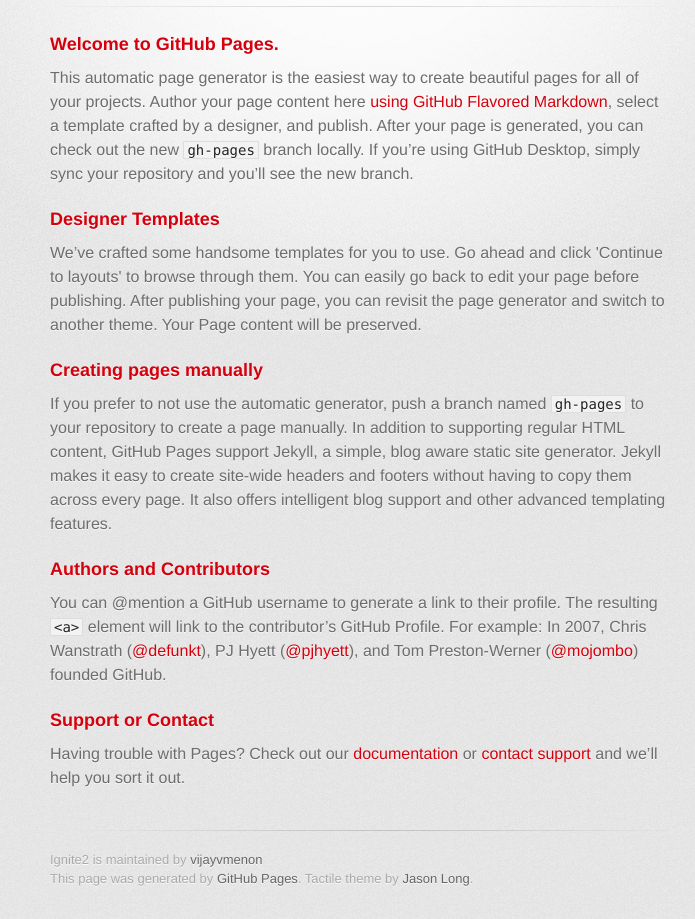
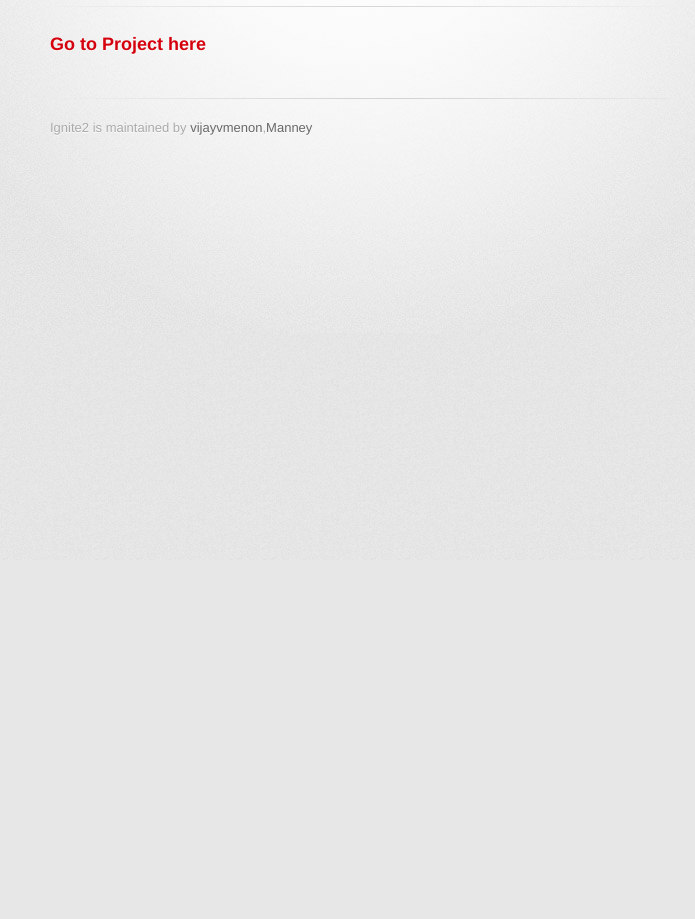
Before and after one commit to vijayvmenon/Ignite2, a website: page index.html in a window 1280 px wide. Shown: the part 240-1159 px from the top of the page, without its empty margins (280-975 px from the left). After the commit the page ends 800 px from the top, so only its background shows below. Drawn offline with Linux system fonts and the light colour scheme; a web font is replaced by a local one.

Commit message:
Update index.html

```diff
--- a/index.html
+++ b/index.html
@@ -10,7 +10,7 @@
     <!--[if lt IE 9]>
     <script src="//html5shiv.googlecode.com/svn/trunk/html5.js"></script>
     <![endif]-->
-    <title>Ignite2 by vijayvmenon</title>
+    <title>Ignite2 by vijayvmenon,Manney,Srikanth and Suman</title>
   </head>
 
   <body>
@@ -30,37 +30,12 @@
 
         <hr>
 
-        <section id="main_content">
-          <h3>
-<a id="welcome-to-github-pages" class="anchor" href="#welcome-to-github-pages" aria-hidden="true"><span aria-hidden="true" class="octicon octicon-link"></span></a>Welcome to GitHub Pages.</h3>
-
-<p>This automatic page generator is the easiest way to create beautiful pages for all of your projects. Author your page content here <a href="https://guides.github.com/features/mastering-markdown/">using GitHub Flavored Markdown</a>, select a template crafted by a designer, and publish. After your page is generated, you can check out the new <code>gh-pages</code> branch locally. If you’re using GitHub Desktop, simply sync your repository and you’ll see the new branch.</p>
-
-<h3>
-<a id="designer-templates" class="anchor" href="#designer-templates" aria-hidden="true"><span aria-hidden="true" class="octicon octicon-link"></span></a>Designer Templates</h3>
-
-<p>We’ve crafted some handsome templates for you to use. Go ahead and click 'Continue to layouts' to browse through them. You can easily go back to edit your page before publishing. After publishing your page, you can revisit the page generator and switch to another theme. Your Page content will be preserved.</p>
-
-<h3>
-<a id="creating-pages-manually" class="anchor" href="#creating-pages-manually" aria-hidden="true"><span aria-hidden="true" class="octicon octicon-link"></span></a>Creating pages manually</h3>
-
-<p>If you prefer to not use the automatic generator, push a branch named <code>gh-pages</code> to your repository to create a page manually. In addition to supporting regular HTML content, GitHub Pages support Jekyll, a simple, blog aware static site generator. Jekyll makes it easy to create site-wide headers and footers without having to copy them across every page. It also offers intelligent blog support and other advanced templating features.</p>
-
-<h3>
-<a id="authors-and-contributors" class="anchor" href="#authors-and-contributors" aria-hidden="true"><span aria-hidden="true" class="octicon octicon-link"></span></a>Authors and Contributors</h3>
-
-<p>You can @mention a GitHub username to generate a link to their profile. The resulting <code>&lt;a&gt;</code> element will link to the contributor’s GitHub Profile. For example: In 2007, Chris Wanstrath (<a href="https://github.com/defunkt" class="user-mention">@defunkt</a>), PJ Hyett (<a href="https://github.com/pjhyett" class="user-mention">@pjhyett</a>), and Tom Preston-Werner (<a href="https://github.com/mojombo" class="user-mention">@mojombo</a>) founded GitHub.</p>
-
-<h3>
-<a id="support-or-contact" class="anchor" href="#support-or-contact" aria-hidden="true"><span aria-hidden="true" class="octicon octicon-link"></span></a>Support or Contact</h3>
-
-<p>Having trouble with Pages? Check out our <a href="https://help.github.com/pages">documentation</a> or <a href="https://github.com/contact">contact support</a> and we’ll help you sort it out.</p>
+        <section>
+          <h3> Go to Project <a href="https://vijayvmenon.github.io/Ignite2/www">here</a></h3>
         </section>
-
         <footer>
-          Ignite2 is maintained by <a href="https://github.com/vijayvmenon">vijayvmenon</a><br>
-          This page was generated by <a href="https://pages.github.com">GitHub Pages</a>. Tactile theme by <a href="https://twitter.com/jasonlong">Jason Long</a>.
-        </footer>
+          Ignite2 is maintained by <a href="https://github.com/vijayvmenon">vijayvmenon</a>,<a href="https://github.com/manney86">Manney</a><br>
+         </footer>
 
 
       </div>
```
